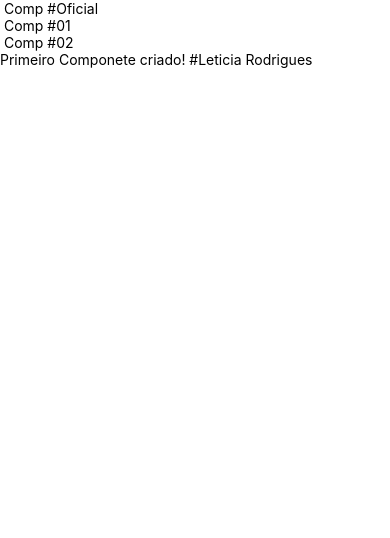
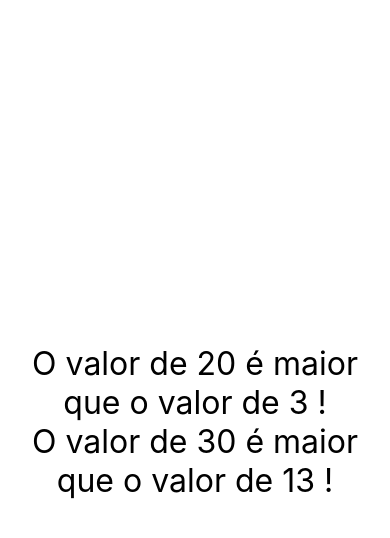
Before and after one commit to leticia-rodrigues2/Reac-native-udemy, a React Native app in the folder exercicios/: screen / in a window 390 px wide. Shown: the top 538 px of the page. Built offline with nearby package versions, Linux system fonts and the light colour scheme.

Commit message:
aula 24 Propriedades

```diff
--- a/exercicios/src/App.js
+++ b/exercicios/src/App.js
@@ -1,15 +1,28 @@
+import { PATTERNLIKE_TYPES, whileStatement } from "@babel/types"
 import React from "react"
-import {View} from 'react-native'
+import {View,StyleSheet} from 'react-native'
 
-import CompPadrao, { Comp1, Comp2 } from './components/Multi'
-import Primeiro  from './components/Primeiro'
+import MinMax from './components/MinMax'
+// import CompPadrao, { Comp1, Comp2 } from './components/Multi'
+// import Primeiro  from './components/Primeiro'
 
 export default () =>
 (
-  <View>
-    <CompPadrao />
+  <View style = {style.App}>
+    <MinMax max={20}  min ={3}/>
+    <MinMax  min ={13} max={30} />
+    {/* <CompPadrao />
     <Comp1 />
     <Comp2 />
-    <Primeiro />
+    <Primeiro /> */}
   </View>
 )
+const style = StyleSheet.create ({
+
+  App:{
+    flexGrow: 1,
+    justifyContent:"center",
+    alignItems:"center"
+  }
+
+})
--- /dev/null
+++ b/exercicios/src/components/MinMax.js
@@ -0,0 +1,9 @@
+import React from "react";
+import { Text } from 'react-native'
+import Estilo from'./estilo'
+
+export default props =>(
+  <Text style ={ Estilo.txtG}>
+  O valor de {props.max} é maior que o valor de {props.min} !
+  </Text>
+  )
--- a/exercicios/src/components/Multi.js
+++ b/exercicios/src/components/Multi.js
@@ -1,14 +1,19 @@
 import React  from "react";
 import { Text } from 'react-native';
+import estilo from "./estilo";
+import Estilo from './estilo'
+
 
 export default function Comp (){
-  return <Text> Comp #Oficial</Text>
+  console.warn('Opa !')
+  return(
+   <Text style = {estilo.txtG}> Comp #Oficial</Text>
+  )
 }
-
 export function Comp1 (){
-  return <Text> Comp #01 </Text>
+  return <Text style = {estilo.txtG}> Comp #01 </Text>
 }
 
 export function Comp2 (){
-  return <Text> Comp #02</Text>
+  return <Text style = {estilo.txtG}> Comp #02</Text>
 }
--- a/exercicios/src/components/Primeiro.js
+++ b/exercicios/src/components/Primeiro.js
@@ -1,8 +1,9 @@
 import React from "react";
 import { View,Text } from 'react-native'
-
+import estilo from "./estilo";
+import Estilo from './estilo'
 export default ()=> (
-  <Text>
+  <Text style = {estilo.txtG}>
     Primeiro Componete criado!
       #Leticia Rodrigues
   </Text>
--- /dev/null
+++ b/exercicios/src/components/estilo.js
@@ -0,0 +1,8 @@
+import {StyleSheet} from 'react-native';
+
+export default  StyleSheet.create({
+  txtG: {
+    fontSize:32,
+    textAlign: "center",
+  }
+})
```
